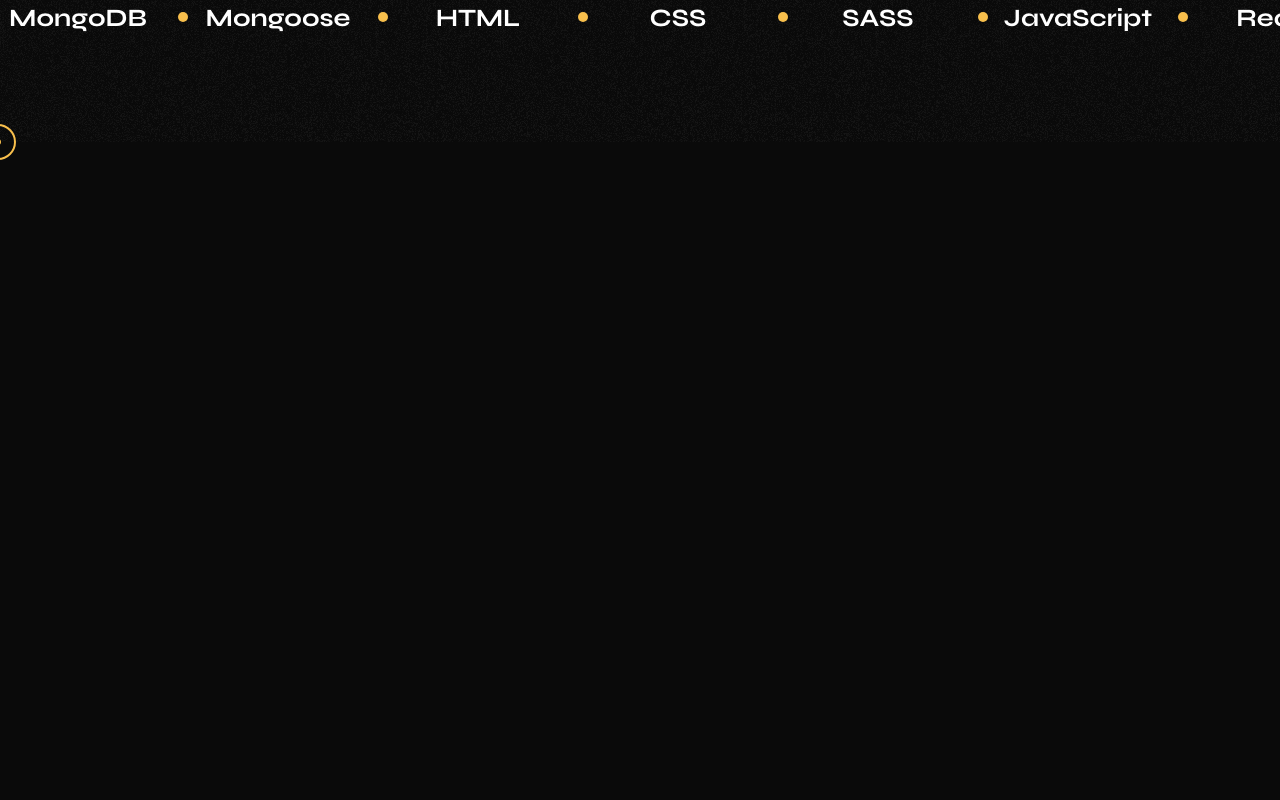
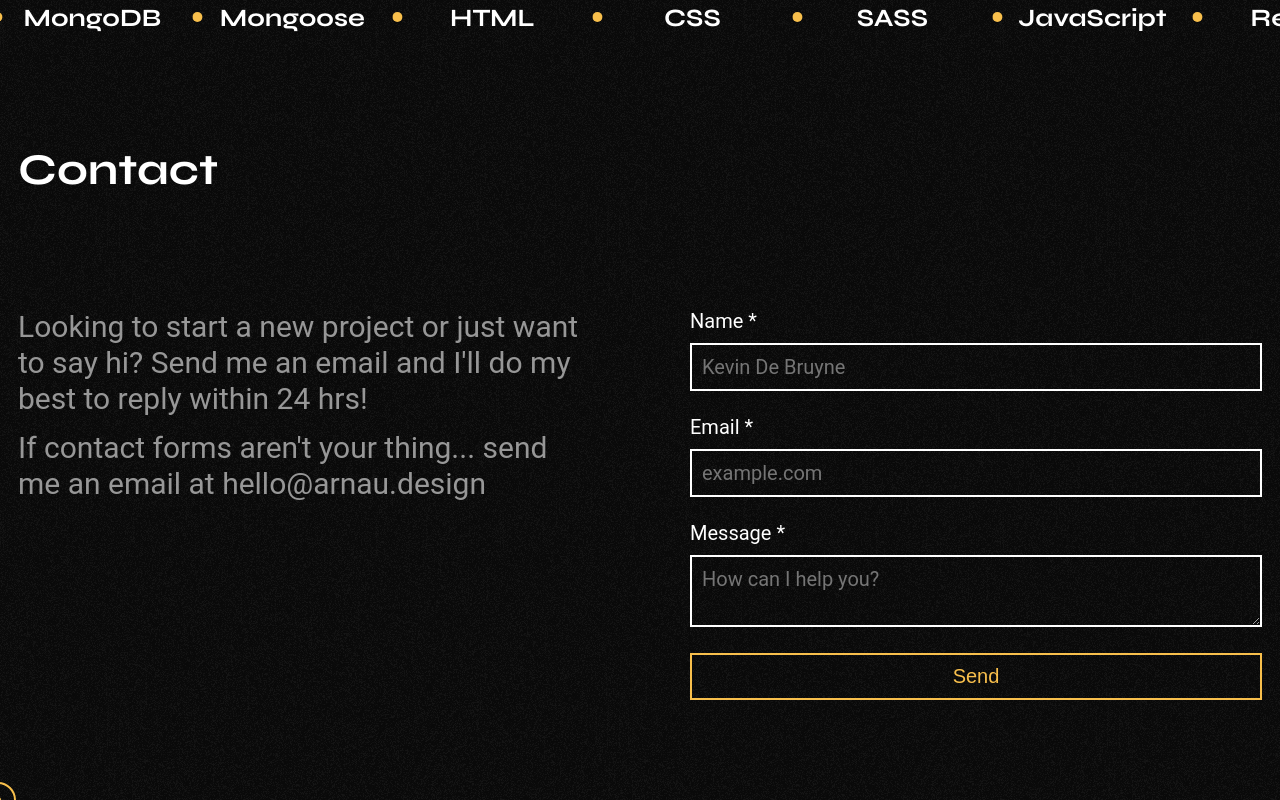
Before and after one commit to maqsudtolipov/portfolio, a React (Create React App) app: page / in a window 1280 px wide. Shown: the part 4739-5539 px from the top of the page. Before the commit the page ends 4881 px from the top, so only its background shows below. Built offline with nearby package versions, Linux system fonts and the light colour scheme.

Commit message:
Create form

```diff
--- a/src/App.js
+++ b/src/App.js
@@ -8,6 +8,7 @@ import Cursor from './components/Cursor/Cursor';
 import Portfolio from './components/Portfolio/Portfolio';
 import Container from './components/UI/Container';
 import About from './components/About/About';
+import Contact from './components/Contact/Contact';
 
 function App() {
   useEffect(() => {
@@ -52,6 +53,9 @@ function App() {
       <Container>
         <About />
       </Container>
+      <Container>
+        <Contact />
+      </Container>
       <Cursor />
 
       {/* animation overlay */}
--- /dev/null
+++ b/src/components/Contact/Contact.jsx
@@ -0,0 +1,52 @@
+import Heading from '../UI/Heading';
+import P from '../UI/P';
+
+import './Contact.scss';
+
+const Contact = () => {
+  return (
+    <div className='contact-section'>
+      <Heading>Contact</Heading>
+      <div className='contact-content'>
+        <div className='contact-text'>
+          <P>
+            Looking to start a new project or just want to say hi? Send me an
+            email and I'll do my best to reply within 24 hrs!
+          </P>
+          <br />
+          <P>
+            If contact forms aren't your thing... send me an email at
+            hello@arnau.design
+          </P>
+        </div>
+        <div className='contact-form'>
+          <form className='form'>
+            <div>
+              <label htmlFor='name'>Name *</label>
+              <input
+                type='text'
+                id='name'
+                placeholder='Kevin De Bruyne
+'
+              />
+            </div>
+            <div>
+              <label htmlFor='email'>Email *</label>
+              <input type='text' id='email' placeholder='example.com' />
+            </div>
+            <div>
+              <label htmlFor='message'>Message *</label>
+              <textarea
+                id='message'
+                placeholder='How can I help you?'
+              ></textarea>
+            </div>
+            <button type='submit'>Send</button>
+          </form>
+        </div>
+      </div>
+    </div>
+  );
+};
+
+export default Contact;
--- /dev/null
+++ b/src/components/Contact/Contact.scss
@@ -0,0 +1,64 @@
+.contact-section {
+  margin-bottom: 10rem;
+}
+
+.contact-content {
+  display: grid;
+  grid-template-columns: 1fr 1fr;
+  gap: 10rem;
+}
+
+.form {
+  font-family: 'Roboto', sans-serif;
+  display: flex;
+  flex-direction: column;
+  gap: 2.4rem;
+
+  label {
+    display: block;
+    font-size: 2rem;
+    margin-bottom: 1rem;
+  }
+
+  input,
+  textarea {
+    font-family: inherit;
+    font-size: 2rem;
+    background-color: transparent;
+    border: 2px solid #fff;
+    outline: none;
+    padding: 1rem;
+    width: 100%;
+  }
+
+  button {
+    position: relative;
+    font-size: 2rem;
+    font-weight: 500;
+    background-color: transparent;
+    color: #f8bf4c;
+    border: 2px solid #f8bf4c;
+    padding: 1rem;
+    transition: all 0.3s ease-in-out;
+  }
+
+  button:hover {
+    color: #0a0a0a;
+  }
+
+  button::before {
+    content: '';
+    background-color: #f8bf4c;
+    position: absolute;
+    bottom: 0;
+    left: 0;
+    width: 100%;
+    height: 0%;
+    z-index: -1;
+    transition: all 0.3s ease-in-out;
+  }
+
+  button:hover::before {
+    height: 100%;
+  }
+}
```
